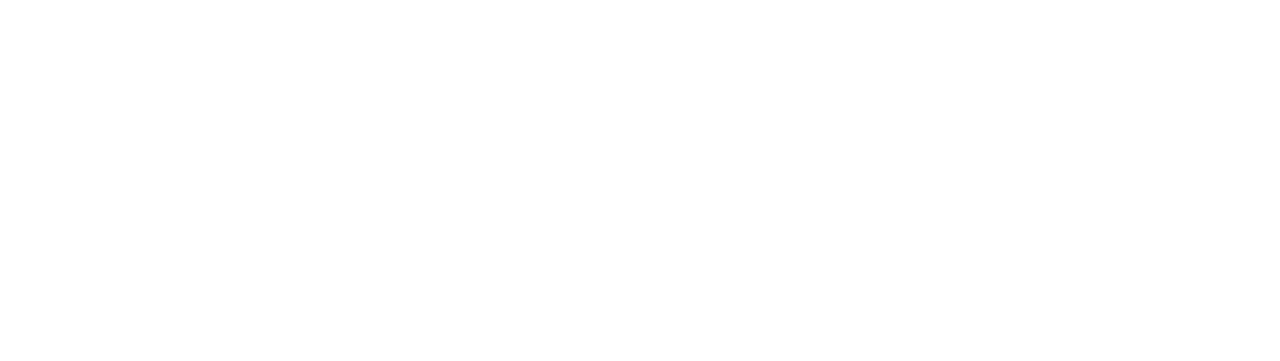
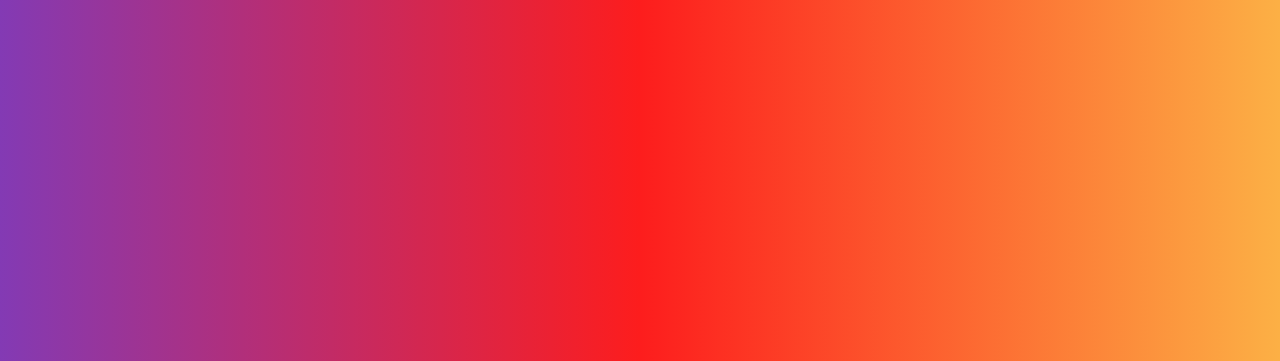
Before and after one commit to suryapranesh4/ES6-Refresher, a plain HTML site: page index.html in a window 1280 px wide. Shown: the top 361 px of the page. Drawn offline with Linux system fonts and the light colour scheme.

Commit message:
updated body styling

```diff
--- a/index.css
+++ b/index.css
@@ -1,7 +1,7 @@
 body {
     margin : 0;
-    /* background: rgb(131,58,180);
-    background: linear-gradient(90deg, rgba(131,58,180,1) 0%, rgba(253,29,29,1) 50%, rgba(252,176,69,1) 100%); */
+    background: rgb(131,58,180);
+    background: linear-gradient(90deg, rgba(131,58,180,1) 0%, rgba(253,29,29,1) 50%, rgba(252,176,69,1) 100%);
     height: 100vh;
 }
 
```
